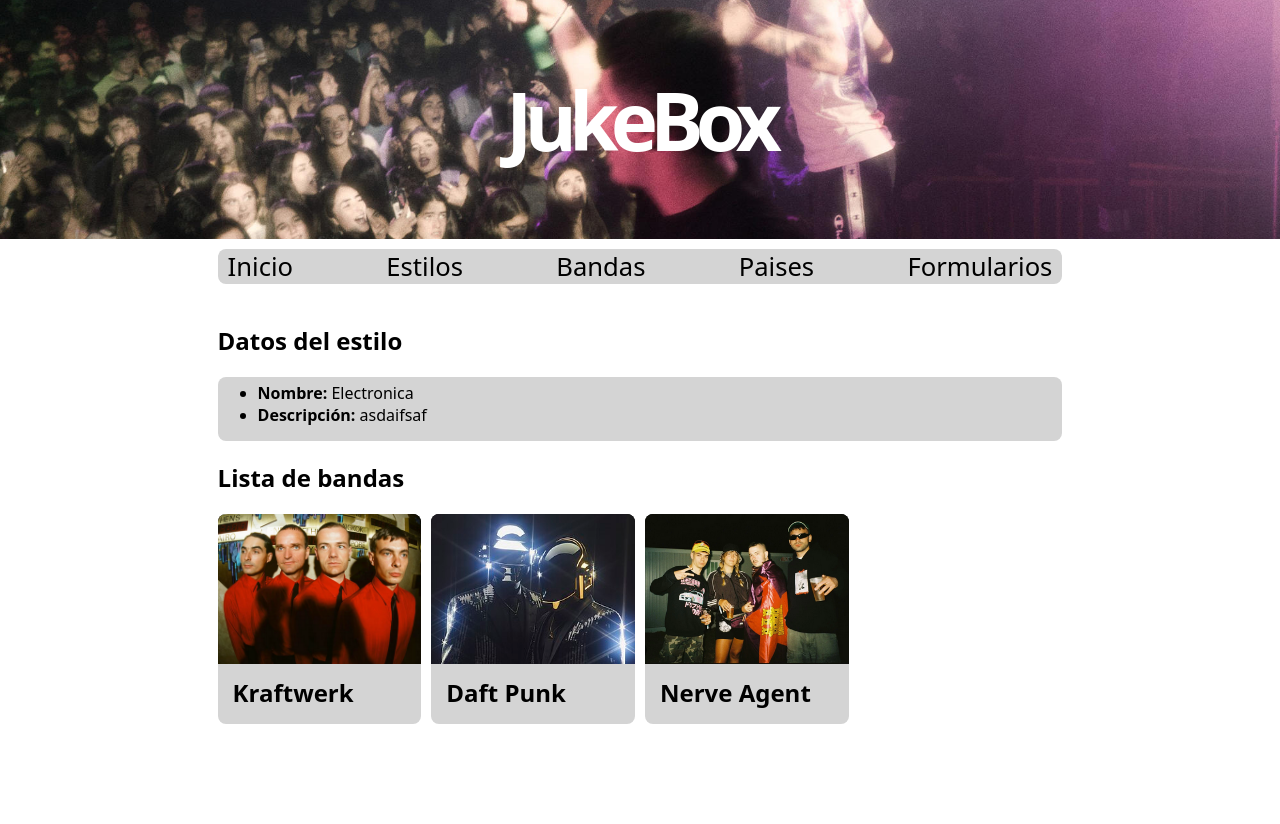
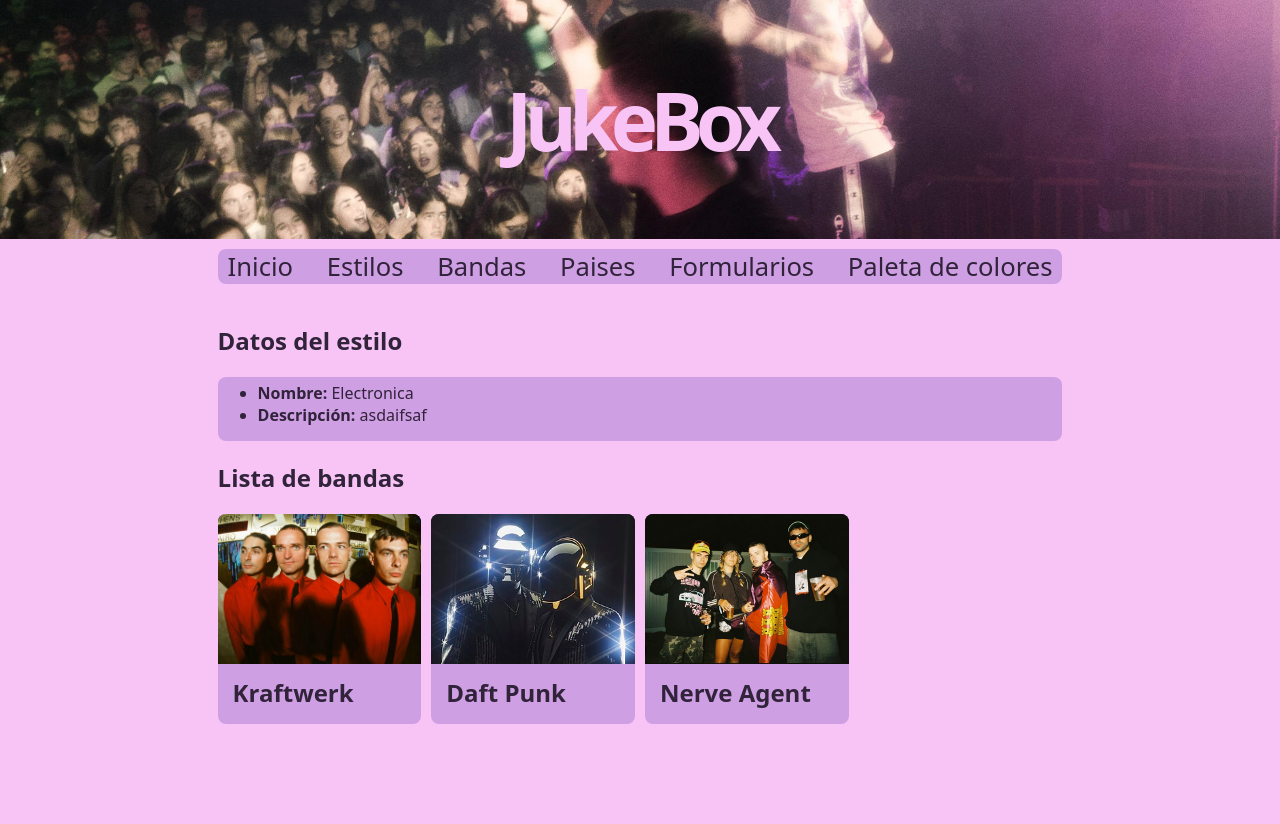
Before and after one commit to unaiLarra/jukeBox, a Django app: page /estilos/1 in a window 1280 px wide. Run offline with Django 4.2, Linux system fonts and the light colour scheme; data comes from the database, SQL or seed files in the repository.

Commit message:
Cambio de colores desde nav

```diff
--- a/appJukeBox/static/css/estilos.css
+++ b/appJukeBox/static/css/estilos.css
@@ -15,7 +15,7 @@
 
     /* High contrast */
 
-
+    /*
     --color-primario: rgb(255, 255, 255);
     --color-acento-oscuro: rgb(0, 0, 0);
     --color-acento-claro: rgb(212, 212, 212);
@@ -24,7 +24,7 @@
 
     --color-seleccion-texto: rgb(255, 255, 255);
     --color-seleccion-fondo: rgb(0, 0, 0);
-
+    */
 
     /* Modo oscuro */
 
@@ -167,6 +167,10 @@ a:hover {
     pointer-events: none;
 
     transition: all var(--transition-time);
+}
+
+.dropdown.color .content {
+    width: 218.283px;
 }
 
 .dropdown:hover .content {
--- a/appJukeBox/templates/base.html
+++ b/appJukeBox/templates/base.html
@@ -26,6 +26,14 @@
                     <a id="f_pais" href="/formulario_pais">Pais</a>
                 </div>
             </div>
+            <div class="dropdown color">
+                <a id="colores">Paleta de colores</a>
+                <div class="content">
+                    <a onclick="apply_default()">Default</a>
+                    <a onclick="apply_hc()">High Contrast</a>
+                    <a onclick="apply_dark()">Dark</a>
+                </div>
+            </div>
           </nav>
 	     <section id="dinamico">
              {% block contenido %}{% endblock %}
@@ -37,6 +45,38 @@
             function redirect(link) {
                 window.location = link;
             }
+
+            var r = document.querySelector(':root');
+
+            function apply_default() {
+                r.style.setProperty('--color-primario', 'rgb(248, 196, 245)');
+                r.style.setProperty('--color-acento-oscuro', 'rgb(48, 35, 58)');
+                r.style.setProperty('--color-acento-claro', 'rgb(207, 159, 228)');
+                r.style.setProperty('--color-bordes', 'rgb(122, 85, 155)');
+                r.style.setProperty('--color-acento-transicion', 'rgb(201, 137, 228)');
+                r.style.setProperty('--color-seleccion-texto', 'rgb(255, 238, 254)');
+                r.style.setProperty('--color-seleccion-fondo', 'rgb(233, 92, 223)');
+            }
+
+            function apply_hc() {
+                r.style.setProperty('--color-primario', 'rgb(255, 255, 255)');
+                r.style.setProperty('--color-acento-oscuro', 'rgb(0, 0, 0)');
+                r.style.setProperty('--color-acento-claro', 'rgb(212, 212, 212)');
+                r.style.setProperty('--color-bordes', 'rgb(0, 0, 0)');
+                r.style.setProperty('--color-acento-transicion', 'rgb(156, 156, 156)');
+                r.style.setProperty('--color-seleccion-texto', 'rgb(255, 255, 255)');
+                r.style.setProperty('--color-seleccion-fondo', 'rgb(0, 0, 0)');
+            }
+
+            function apply_dark() {
+                r.style.setProperty('--color-primario', 'rgb(41, 41, 41)');
+                r.style.setProperty('--color-acento-oscuro', 'rgb(158, 158, 158)');
+                r.style.setProperty('--color-acento-claro', 'rgb(27, 27, 27)');
+                r.style.setProperty('--color-bordes', 'rgb(0, 0, 0)');
+                r.style.setProperty('--color-acento-transicion', 'rgb(19, 19, 19)');
+                r.style.setProperty('--color-seleccion-texto', 'rgb(158, 158, 158)');
+                r.style.setProperty('--color-seleccion-fondo', 'rgb(0, 0, 0)');
+            }
         </script>
     </body>
 </html>
```
